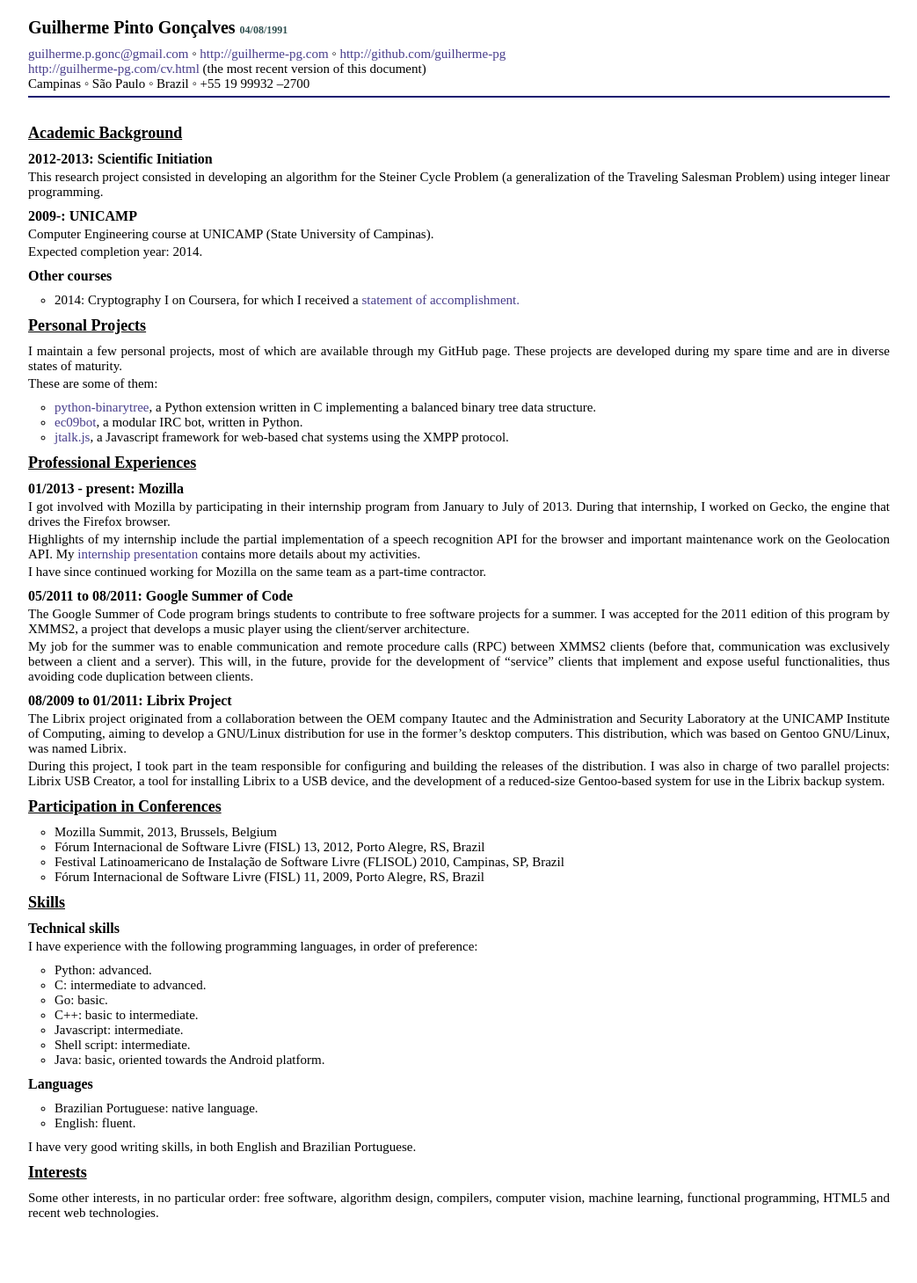
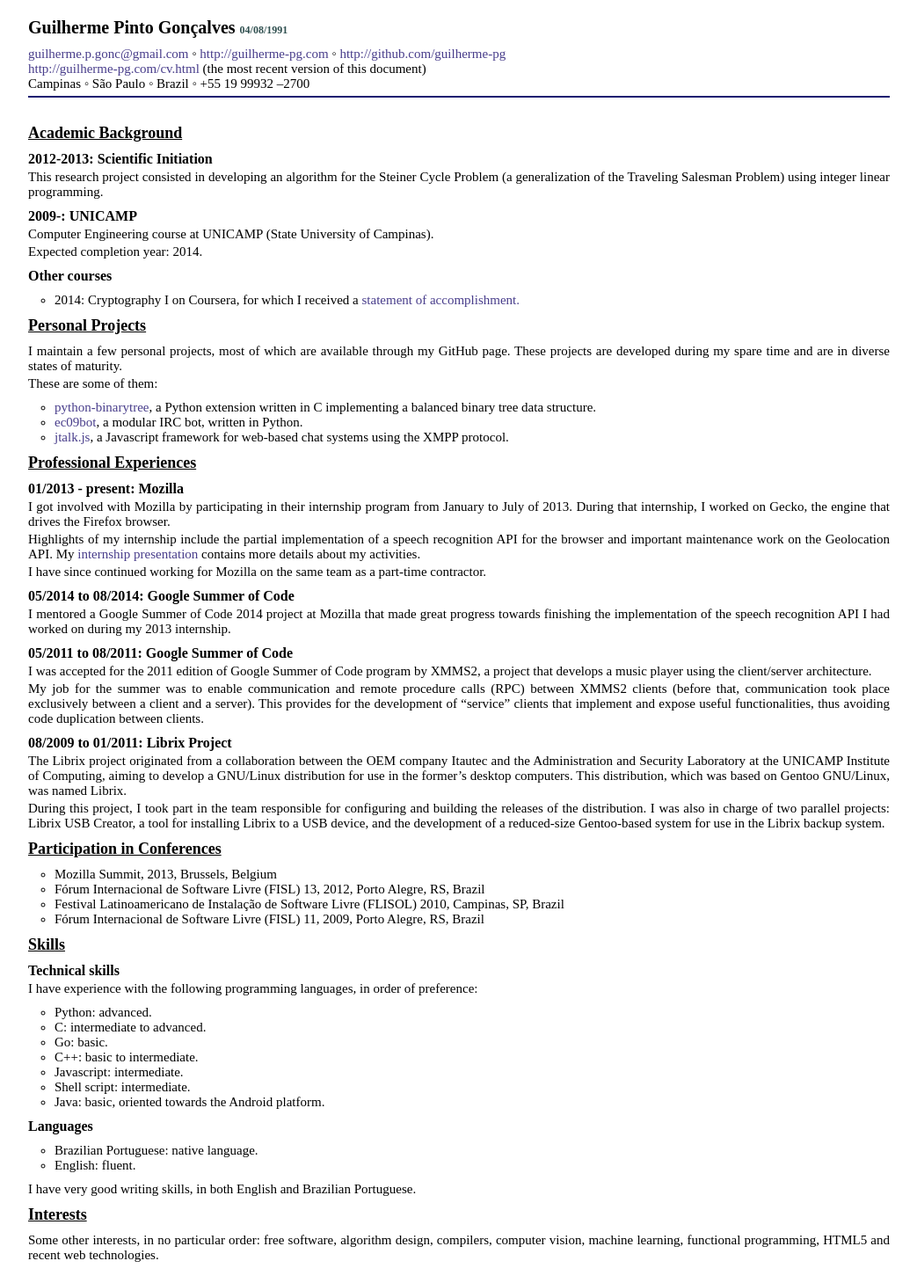
Before and after one commit to eggpi/eggpi.github.com, a Jekyll site: the page cv.html, which Jekyll copies as it is, in a window 1280 px wide. Shown: the whole page at 88% size, without its empty margins (118-1161 px from the left). Built offline with Jekyll 4.4.1, drawn with Linux system fonts in a browser that asks for light colours; some web fonts are replaced; before the commit the page ends 1411 px from its top, so only the background shows below that.

Commit message:
Update GSoC entries slightly in cv.html.

```diff
--- a/cv.html
+++ b/cv.html
@@ -66,10 +66,14 @@
 <p>Highlights of my internship include the partial implementation of a speech recognition API for the browser and important maintenance work on the Geolocation API. My <a href="https://air.mozilla.org/intern-presentation-done-but-not-gone-the-last-6-months-and-whats-to-come/">internship presentation</a> contains more details about my activities.</p>
 <p>I have since continued working for Mozilla on the same team as a part-time contractor.</p>
 </div>
+<div class="section level2" id="to-082014-google-summer-of-code">
+<h2>05/2014 to 08/2014: Google Summer of Code</h2>
+<p>I mentored a Google Summer of Code 2014 project at Mozilla that made great progress towards finishing the implementation of the speech recognition API I had worked on during my 2013 internship.</p>
+</div>
 <div class="section level2" id="to-082011-google-summer-of-code">
 <h2>05/2011 to 08/2011: Google Summer of Code</h2>
-<p>The Google Summer of Code program brings students to contribute to free software projects for a summer. I was accepted for the 2011 edition of this program by XMMS2, a project that develops a music player using the client/server architecture.</p>
-<p>My job for the summer was to enable communication and remote procedure calls (RPC) between XMMS2 clients (before that, communication was exclusively between a client and a server). This will, in the future, provide for the development of “service” clients that implement and expose useful functionalities, thus avoiding code duplication between clients.</p>
+<p>I was accepted for the 2011 edition of Google Summer of Code program by XMMS2, a project that develops a music player using the client/server architecture.</p>
+<p>My job for the summer was to enable communication and remote procedure calls (RPC) between XMMS2 clients (before that, communication took place exclusively between a client and a server). This provides for the development of “service” clients that implement and expose useful functionalities, thus avoiding code duplication between clients.</p>
 </div>
 <div class="section level2" id="to-012011-librix-project">
 <h2>08/2009 to 01/2011: Librix Project</h2>
```
